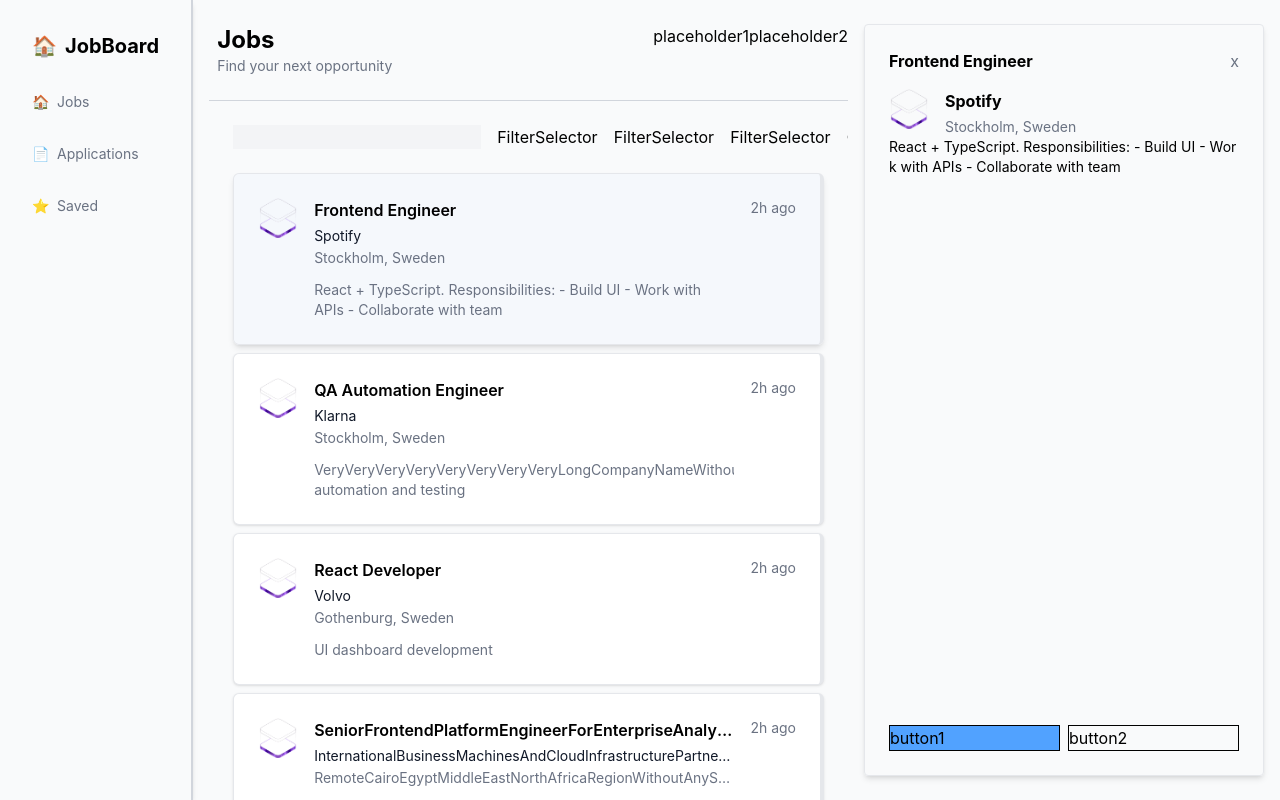
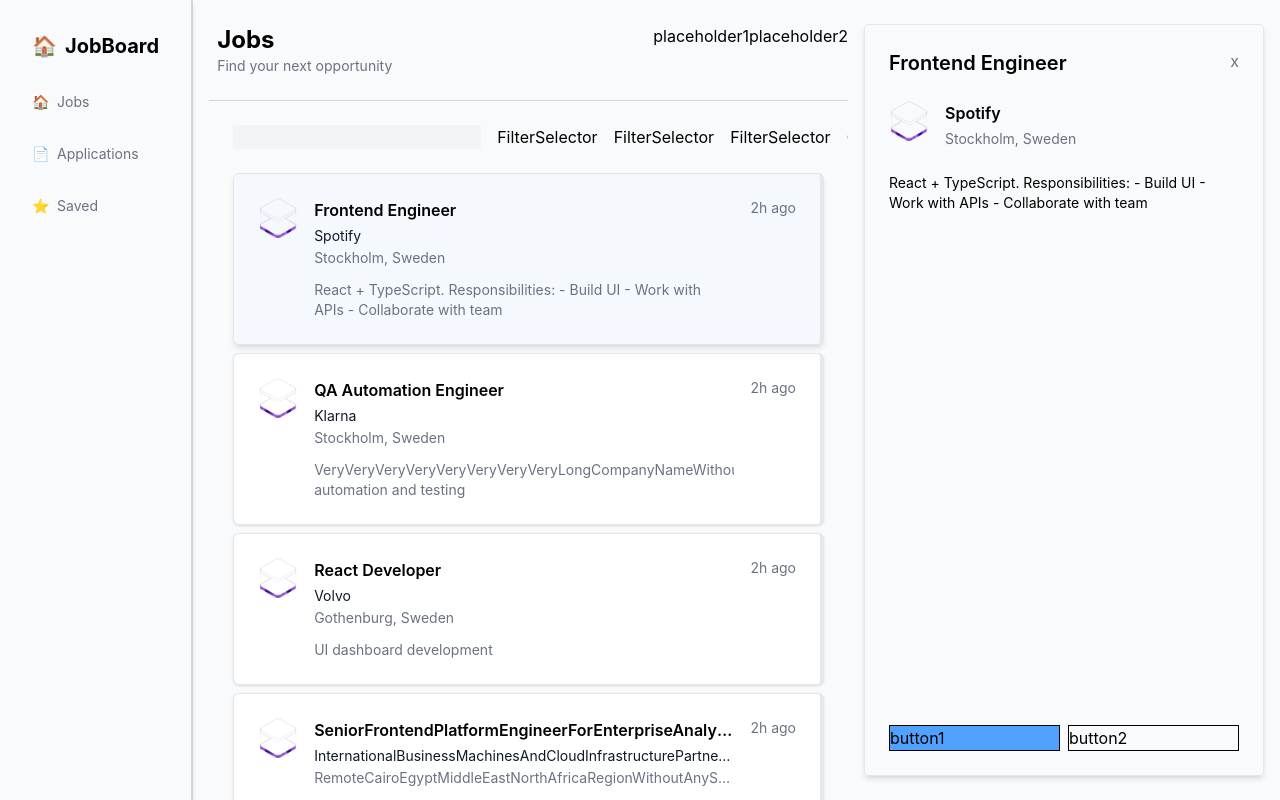
Before and after one commit to tarek-metwally-coder/job-board-dashboard, a React (Vite) app: page /jobs/1 in a window 1280 px wide. Built offline with nearby package versions, Linux system fonts and the light colour scheme.

Commit message:
feat: improve job details panel layout and text handling

```diff
--- a/src/components/JobDetailPanel.tsx
+++ b/src/components/JobDetailPanel.tsx
@@ -7,24 +7,31 @@
 
 function JobDetailPanel({ job, onClose }: JobDetailsPanelProps) {
     return (
-        <div className="flex flex-col h-full border shadow-md rounded border-gray-200 p-6">
+        <div className="flex flex-col h-full border shadow-md rounded border-gray-200 p-6 ">
             {/* header */}
-            <div className="flex justify-between items-center shrink-0">
-                <h1 className="font-bold">{job.title}</h1>
-                <span className="cursor-pointer text-gray-500" onClick={onClose}>x</span>
+            <div className="flex justify-between items-start gap-10 shrink-0 min-w-0">
+                <h1 className="min-w-0 font-semibold text-xl break-words line-clamp-3">
+                    {job.title}
+                </h1>
+                <span className="cursor-pointer text-gray-500 shrink-0" onClick={onClose}>
+                    x
+                </span>
             </div>
             {/* body */}
-            <div className="flex gap-4 mt-4">
-                <div className="w-10 h-10 shrink-0">
-                    <img src={job.logo} alt="logo" className="h-full w-full object-contain" />
+            <div className="overflow-y-auto mb-6">
+                <div className="flex gap-4 mt-6 min-w-0 ">
+                    <div className="w-10 h-10 shrink-0">
+                        <img src={job.logo} alt="logo" className="h-full w-full object-contain" />
+                    </div>
+                    <div className="flex flex-1 flex-col gap-1 min-w-0">
+                        <span className="font-semibold min-w-0 break-words line-clamp-3">{job.company}</span>
+                        <span className="text-sm text-gray-500 min-w-0 break-words line-clamp-3">{job.location}</span>
+                    </div>
                 </div>
-                <div className="flex flex-1 flex-col gap-1">
-                    <span className="font-bold">{job.company}</span>
-                    <span className="text-sm text-gray-500">{job.location}</span>
-                </div>
+                <p className="mt-6 text-sm break-words">{job.description}</p>
+
+
             </div>
-            <p className="text-sm break-all">{job.description}</p>
-
             {/* footer */}
             <div className="mt-auto flex gap-2 items-center justify-center">
                 <div className="flex-1 bg-blue-400 border"> button1</div>
--- a/src/data/jobs.ts
+++ b/src/data/jobs.ts
@@ -42,6 +42,6 @@
   location: "RemoteCairoEgyptMiddleEastNorthAfricaRegionWithoutAnySpaces",
   logo: placeholderlogo,
   description:
-    "We are looking for a highly experienced frontend engineer with deep expertise in React TypeScript performance optimization rendering pipelines accessibility large scale dashboard architecture design systems microfrontend integration data visualization realtime websocket infrastructure and cross functional collaboration across distributed engineering organizations."
+    "We are looking for a highly experienced frontend engineer with deep expertise in React TypeScript performance optimization rendering pipelines accessibility large scale dashboard architecture design systems microfrontend integration data visualization realtime websocket infrastructure and cross functional collaboration across distributed engineering organizations.We are looking for a highly experienced frontend engineer with deep expertise in React TypeScript performance optimization rendering pipelines accessibility large scale dashboard architecture design systems microfrontend integration data visualization realtime websocket infrastructure and cross functional collaboration across distributed engineering organizations.We are looking for a highly experienced frontend engineer with deep expertise in React TypeScript performance optimization rendering pipelines accessibility large scale dashboard architecture design systems microfrontend integration data visualization realtime websocket infrastructure and cross functional collaboration across distributed engineering organizations."
 }
 ];
```
